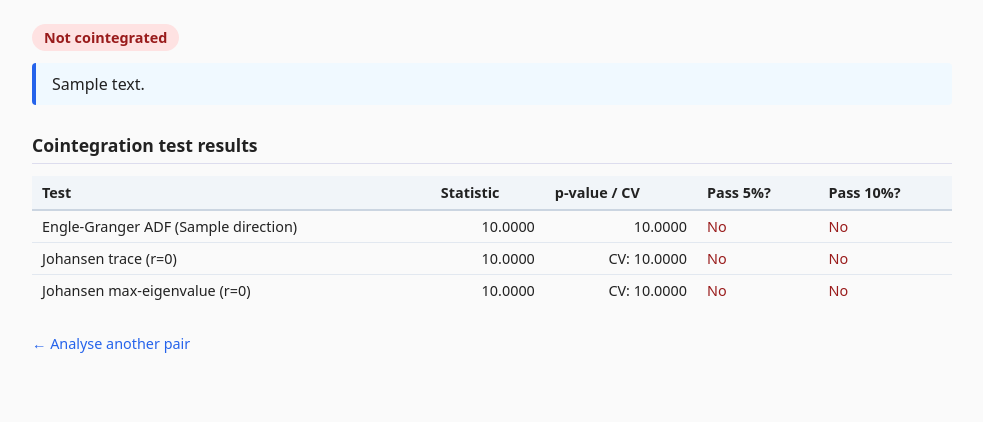
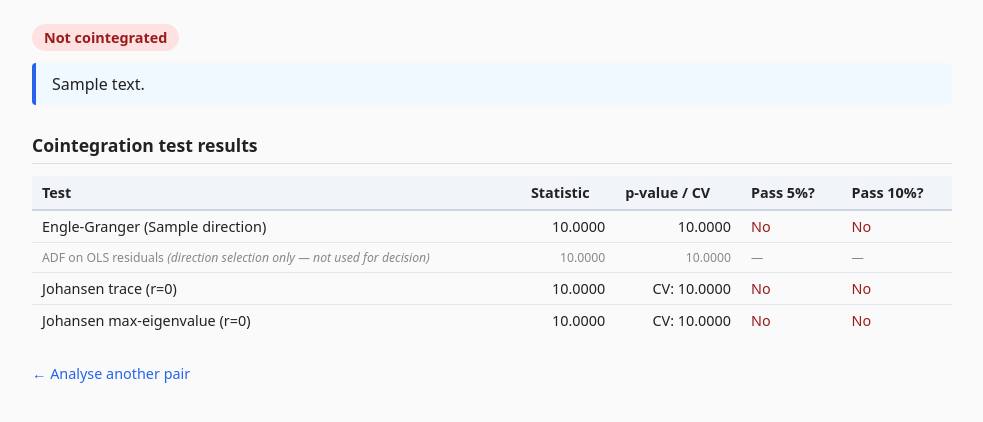
Before and after one commit to MichelleDataSci/financial-market-analytics-capstone, a FastAPI app: template app/templates/results.html in a window 1280 px wide. Shown: the part 106-528 px from the top of the page, without its empty margins (148-1131 px from the left). Run offline with FastAPI, Linux system fonts and the light colour scheme; the template is opened without the code that fills it: most values are stand-ins (such as "Sample title", 1, 10 or a date in 2020).

Commit message:
Fix results page: show EG (coint) stat/p-value, not ADF residual
- results.html: EG row now shows eg_stat/eg_pval (from statsmodels coint()).
  Added a greyed-out sub-row for adf_stat/adf_pval labelled as direction
  selection only, not used for the decision.
- tests/test_app.py: test_amzn_meta_html_shows_eg_pval asserts that 0.0143
  appears in the AMZN/META HTML response.
- 65/65 tests pass.

```diff
--- a/app/templates/results.html
+++ b/app/templates/results.html
@@ -66,15 +66,22 @@
     </thead>
     <tbody>
       <tr>
-        <td>Engle-Granger ADF ({{ result.engle_granger.direction }})</td>
-        <td class="num">{{ "%.4f" | format(result.engle_granger.adf_stat) }}</td>
-        <td class="num">{{ "%.4f" | format(result.engle_granger.adf_pval) }}</td>
+        <td>Engle-Granger ({{ result.engle_granger.direction }})</td>
+        <td class="num">{{ "%.4f" | format(result.engle_granger.eg_stat) }}</td>
+        <td class="num">{{ "%.4f" | format(result.engle_granger.eg_pval) }}</td>
         <td class="{{ 'pass' if result.engle_granger.pass_5pct else 'fail' }}">
           {{ "Yes" if result.engle_granger.pass_5pct else "No" }}
         </td>
         <td class="{{ 'pass' if result.engle_granger.pass_10pct else 'fail' }}">
           {{ "Yes" if result.engle_granger.pass_10pct else "No" }}
         </td>
+      </tr>
+      <tr style="color:#888;font-size:0.85em;">
+        <td>ADF on OLS residuals <em>(direction selection only — not used for decision)</em></td>
+        <td class="num">{{ "%.4f" | format(result.engle_granger.adf_stat) }}</td>
+        <td class="num">{{ "%.4f" | format(result.engle_granger.adf_pval) }}</td>
+        <td>—</td>
+        <td>—</td>
       </tr>
       <tr>
         <td>Johansen trace (r=0)</td>
```
Also changed, not shown: tests/test_app.py (+9 -0 lines).
